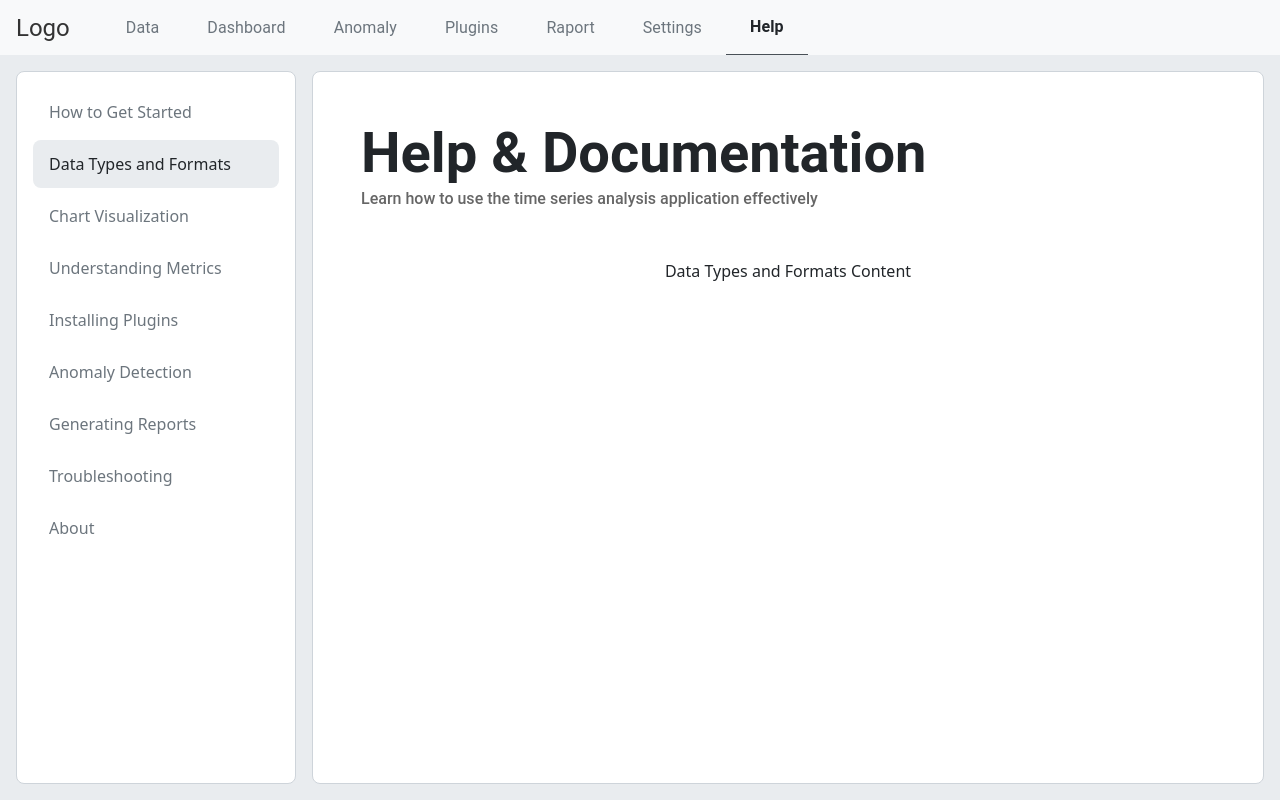
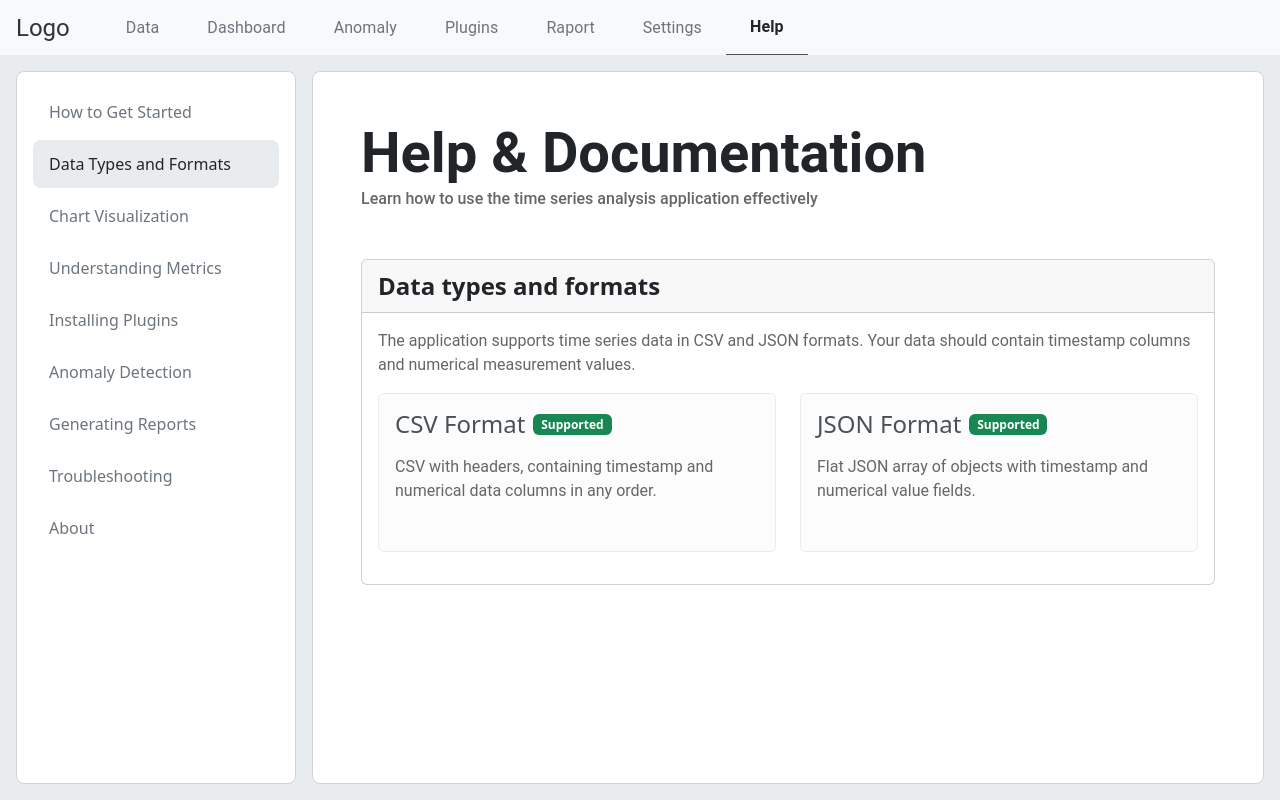
Before and after one commit to misko02/Comparison-Tool, a React (Create React App) app in the folder client/: page /help/data-types in a window 1280 px wide. Built offline with nearby package versions, Linux system fonts and the light colour scheme.

Commit message:
Add content to HelpDataTypes subpage

```diff
--- a/client/src/pages/Help/HelpSubDataTypes.tsx
+++ b/client/src/pages/Help/HelpSubDataTypes.tsx
@@ -1,5 +1,38 @@
 import { JSX } from "react";
 
 export const HelpDataTypes = (): JSX.Element => {
-  return <div>Data Types and Formats Content</div>;
+  return (
+    <div className="card text-start">
+      <div className="card-header">
+        <strong className="fs-4">Data types and formats</strong>
+      </div>
+      <div className="card-body">
+        <p className="card-text">The application supports time series data in CSV and JSON formats. Your data should contain timestamp columns and numerical measurement values.</p>
+
+        <div className="row mb-3">
+          {/* CSV Format */}
+          <div className="col-md-6">
+            <div className="alert alert-light p-3 h-100" role="alert">
+              <div className="d-flex align-items-center mb-3">
+                <h4 className="alert-heading mb-0 me-2">CSV Format</h4>
+                <span className="badge bg-success">Supported</span>
+              </div>
+              <p>CSV with headers, containing timestamp and numerical data columns in any order.</p>
+            </div>
+          </div>
+
+          {/* JSON Format */}
+          <div className="col-md-6">
+            <div className="alert alert-light p-3 h-100" role="alert">
+              <div className="d-flex align-items-center mb-3">
+                <h4 className="alert-heading mb-0 me-2">JSON Format</h4>
+                <span className="badge bg-success">Supported</span>
+              </div>
+              <p>Flat JSON array of objects with timestamp and numerical value fields.</p>
+            </div>
+          </div>
+        </div>
+      </div>
+    </div>
+  );
 };
```
